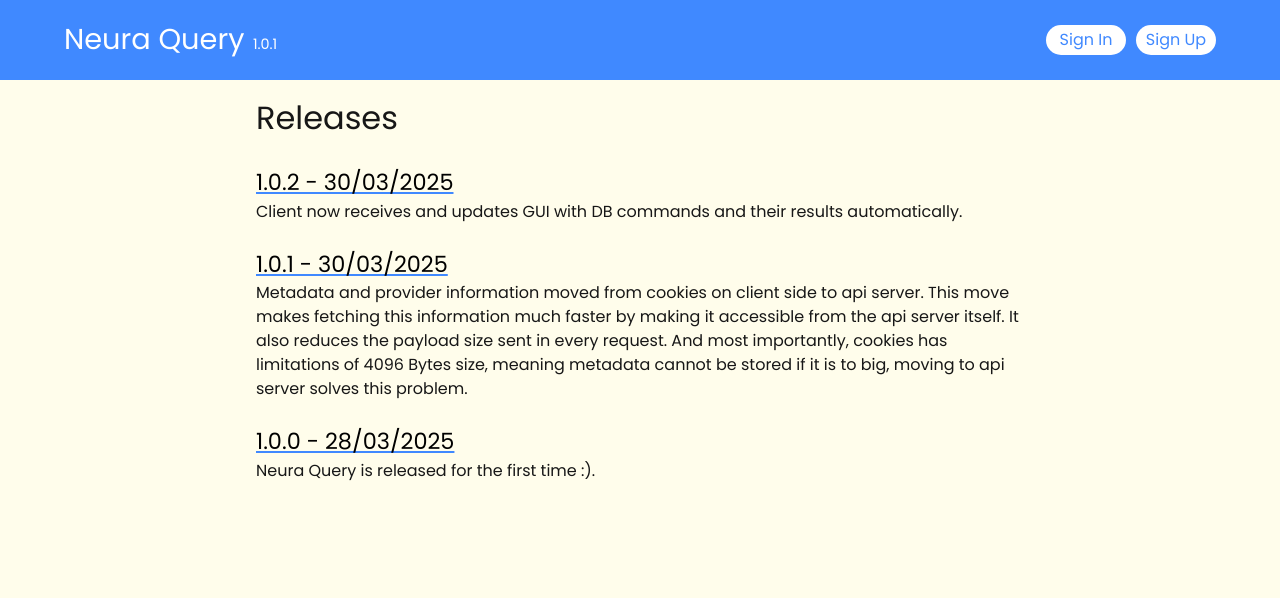
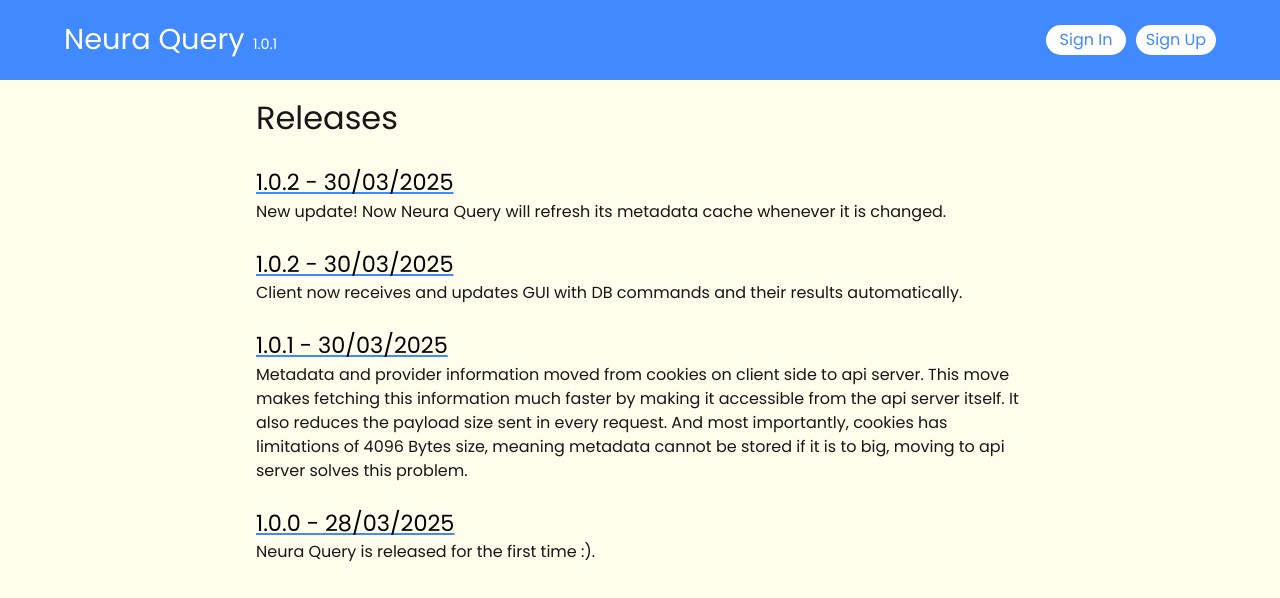
Before and after one commit to Rephael4321/neura-query, a Next.js app: page /releases in a window 1280 px wide. Shown: the top 598 px of the page. Built offline with nearby package versions, Linux system fonts and the light colour scheme; no server answers.

Commit message:
Updated releases page, versrion 1.0.3

```diff
--- a/src/app/releases/page.jsx
+++ b/src/app/releases/page.jsx
@@ -4,6 +4,10 @@
   return (
     <div className="mx-[20%]">
       <h1 className="text-[2rem] my-[24px]">Releases</h1>
+      <Release
+        title="1.0.2 - 30/03/2025"
+        description="New update! Now Neura Query will refresh its metadata cache whenever it is changed."
+      ></Release>
       <Release
         title="1.0.2 - 30/03/2025"
         description="Client now receives and updates GUI with DB commands and their results automatically."
```
